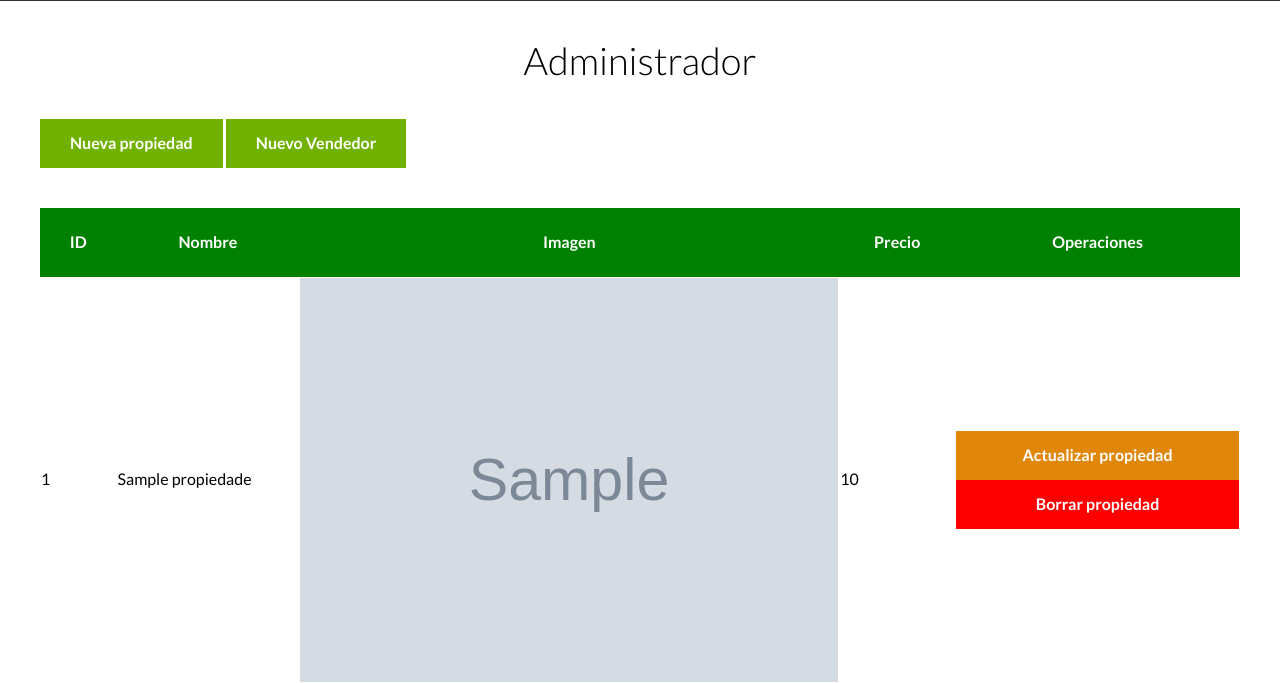
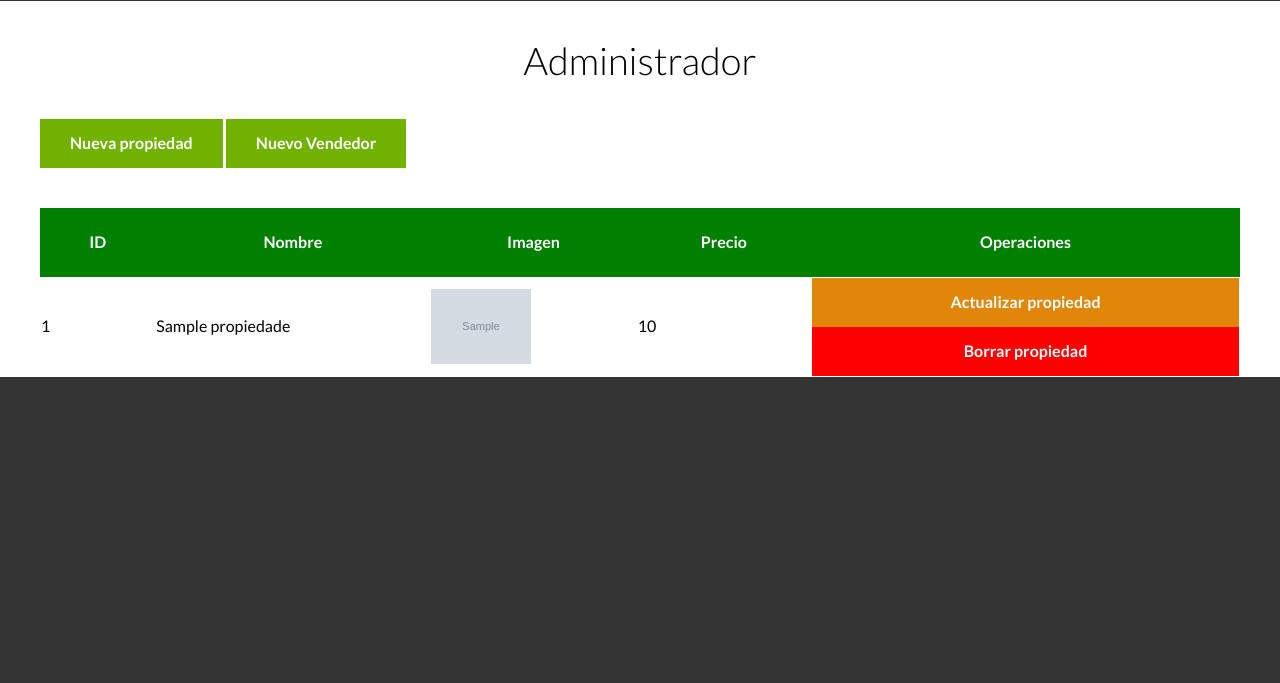
Before and after one commit to acurro9/bienesRaices, a PHP site: page /admin/index.php in a window 1280 px wide. Shown: the part 739-1422 px from the top of the page. After the commit the page ends 1116 px from the top, so only its background shows below. Run offline with PHP 8.4, Linux system fonts and the light colour scheme; tables that the repository leaves empty or names only in its code hold one stand-in row (values such as "Sample post"); grey boxes marked "Sample" are stand-in pictures.

Commit message:
Se añaden las imagenes de las propiedades

```diff
--- a/admin/index.php
+++ b/admin/index.php
@@ -42,7 +42,7 @@
 
                     <td><?php echo $fila['id'] ?></td>
                     <td><?php echo $fila['titulo'] ?></td>
-                    <td><img src="../imagenes/<?php echo $fila['imagen'] ?>" alt=""></td>
+                    <td><img src="../imagenes/<?php echo $fila['imagen'] ?>" alt="" class="imagen-tabla"></td>
                     <td><?php echo $fila['precio'] ?></td>
                     <td>
                         <a href="/admin/propiedades/actualizar.php/?id=<?php echo $fila['id']?>" class="boton-amarillo-block">Actualizar propiedad</a>
```
Also changed, not shown: imagenes/05d8b830b470dcc3c4e271ea8749b5a4.jpg (added), imagenes/d316d8f47b20b175ffa60b9f77906b94.jpg (added).
